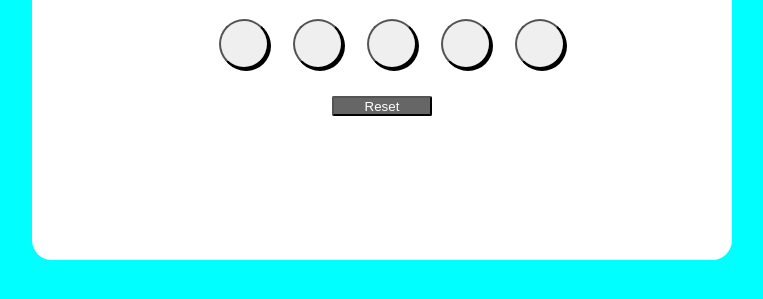
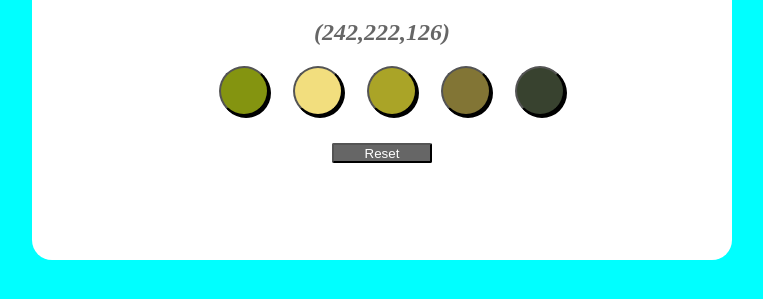
Before and after one commit to aman-gupta-10520/guess-color, a plain HTML site: page index.html in a window 1280 px wide. Shown: the part 61-360 px from the top of the page, without its empty margins (258-1021 px from the left). Drawn offline with Linux system fonts and the light colour scheme.

Commit message:
Update index.html

```diff
--- a/index.html
+++ b/index.html
@@ -17,6 +17,6 @@
 <h2 id="answer"><h2>
 <button id="reset">Reset</button>
 </div>
-<script type="text/javascript" src="style.js"></script>
+<script type="text/javascript" src="script.js"></script>
 </body>
 </html>
```
